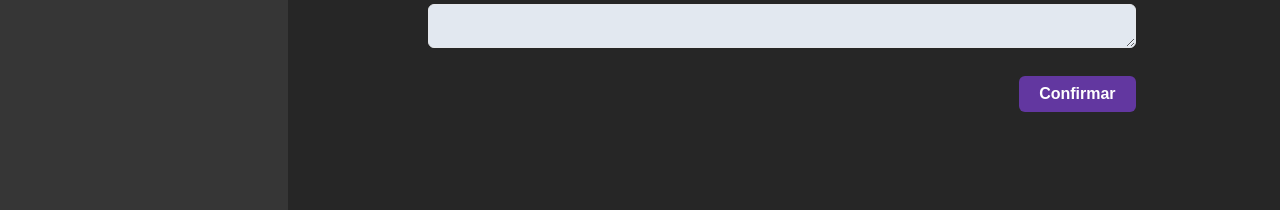
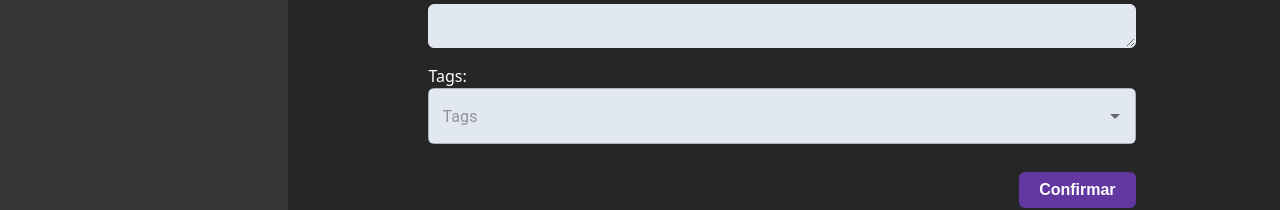
Before and after one commit to gdavidev/ProjetoLDS, a React (Vite) app: page /forum/post/new in a window 1280 px wide. Shown: the part 244-454 px from the top of the page. Built offline with nearby package versions, Linux system fonts and the light colour scheme; no server answers.

Commit message:
feat: PostCreate.tsx page done and waiting for integration with the API

```diff
--- a/src/apps/main/components/PostContainer.tsx
+++ b/src/apps/main/components/PostContainer.tsx
@@ -7,7 +7,7 @@ type PostContainerProps = {
 }
 
 export default function PostContainer(props: PostContainerProps) {
-  const posts: JSX.Element[] = props.posts.map(post => <PostRow post={ post } />)
+  const posts: JSX.Element[] = props.posts.map((post, i) => <PostRow key={i} post={ post } />)
 
   return (
     <div className="bg-white rounded-sm w-full">
--- a/src/apps/main/pages/forum/PostCreate.tsx
+++ b/src/apps/main/pages/forum/PostCreate.tsx
@@ -13,11 +13,13 @@ import { useNavigate } from 'react-router-dom';
 import useAlert from '@/hooks/feedback/useAlert.tsx';
 import useNotification, { useNotificationDefaults } from '@/hooks/feedback/useNotification.tsx';
 import useRequestErrorHandler from '@/hooks/useRequestErrorHandler.ts';
+import TagPicker from '@shared/components/formComponents/TagPicker.tsx';
 
 type PostCreateFormData = {
   categoryId: number,
   title: string,
   content: string
+  tags: string[]
 }
 
 export default function PostCreate() {
@@ -31,6 +33,7 @@ export default function PostCreate() {
       categoryId: -1,
       title: '',
       content: '',
+      tags: [],
     }
   });
   const fields = watch()
@@ -63,7 +66,7 @@ export default function PostCreate() {
     onError: (message: string) => error(message)
   });
 
-  // ---- Error handling ----
+  // ---- Form Error Handling ----
   useEffect(() => {
     const formError =
         Object.values(errors).find(err => err.message !== undefined)
@@ -119,6 +122,20 @@ export default function PostCreate() {
                   labelClassName="text-white"
                   className={ 'input-text' + (errors.content ? ' bg-red-100 border-red-500' : ' bg-slate-200') } />
             ) }/>
+
+        <Controller
+            name="tags"
+            control={control}
+            rules={{ required: 'É necessário especificar algum conteúdo.' }}
+            render={({ field }) => (
+              <TagPicker
+                  {...field}
+                  name={'Tags'}
+                  source={['opt1', 'opt2']}
+                  labelClassName="text-white"
+              />
+            )} />
+
         { alertElement }
         <div className="flex justify-end">
           <input value="Confirmar" type="submit"
--- /dev/null
+++ b/src/apps/shared/components/formComponents/TagPicker.tsx
@@ -0,0 +1,53 @@
+import { Autocomplete, TextField, TextFieldProps } from '@mui/material';
+import useTailwindTheme from '@/hooks/configuration/useTailwindTheme.ts';
+import { ForwardedRef, forwardRef } from 'react';
+
+export const TextFieldStyled = (props: TextFieldProps) => {
+	const { theme, colors } = useTailwindTheme();
+
+	return (
+		<TextField
+				{...props}
+				sx={{
+					color: colors.slate[950],
+					backgroundColor: colors.slate[200],
+					borderColor: colors.gray[200],
+					boxShadow: 'none',
+					borderRadius: theme.borderRadius['md']
+				}} />
+	);
+};
+
+type TagPickerProps = {
+	name: string;
+	source: string[];
+	defaultValue?: string[];
+	onChange?: (value: string) => void;
+	getOptionLabel?: (option: string) => string;
+	labelClassName?: string;
+}
+
+const TagPicker =
+		forwardRef((props: TagPickerProps, ref: ForwardedRef<HTMLInputElement>) => {
+	return (
+		<div className='flex flex-col'>
+			<label htmlFor={props.name} className={props.labelClassName}>{props.name}:</label>
+			<Autocomplete
+					multiple
+					ref={ ref }
+					id={props.name}
+					options={props.source}
+					getOptionLabel={(data => data)}
+					defaultValue={props.defaultValue}
+					filterSelectedOptions
+					renderInput={(params) => (
+							<TextFieldStyled
+									{...params}
+									placeholder={props.name}
+							/>
+					)}
+			/>
+		</div>
+	);
+})
+export default TagPicker
```
